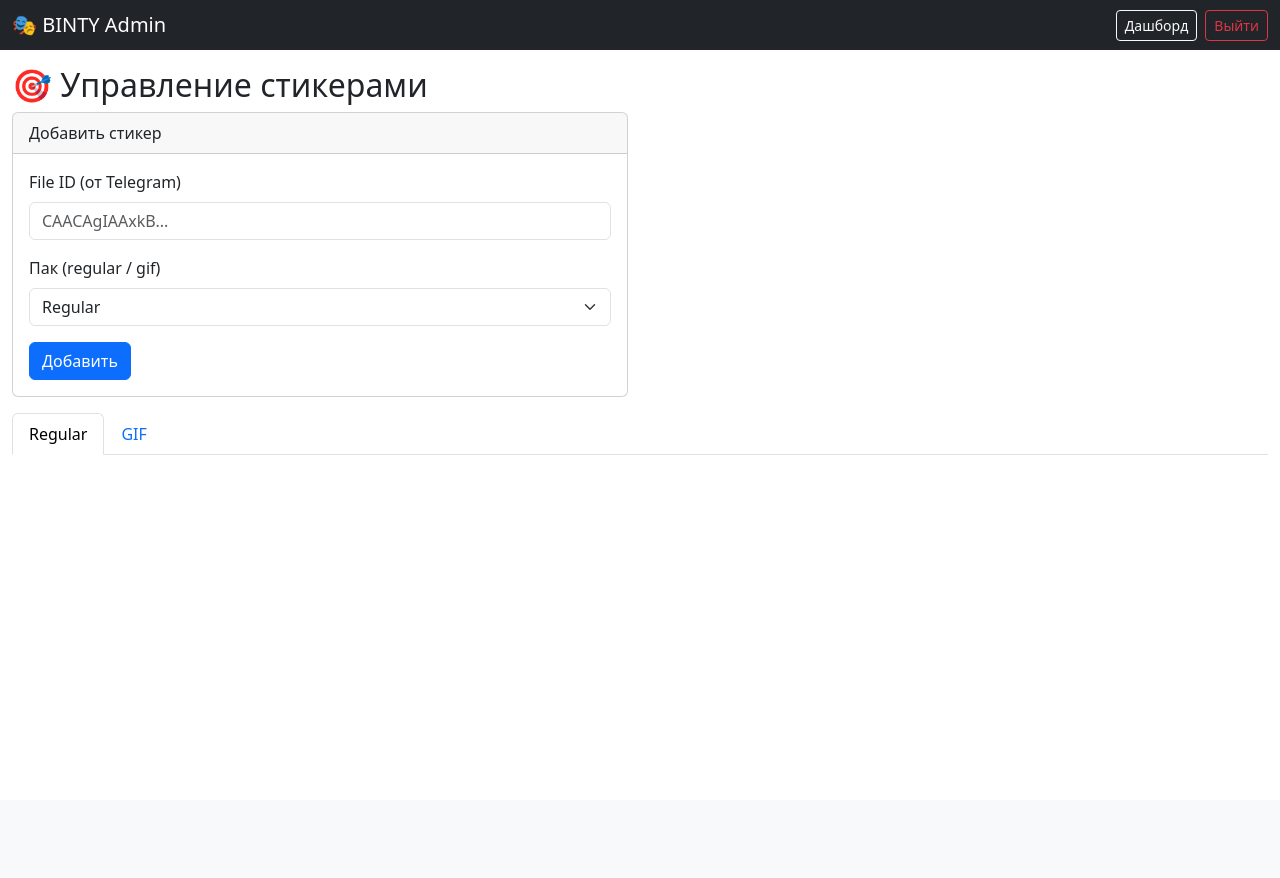
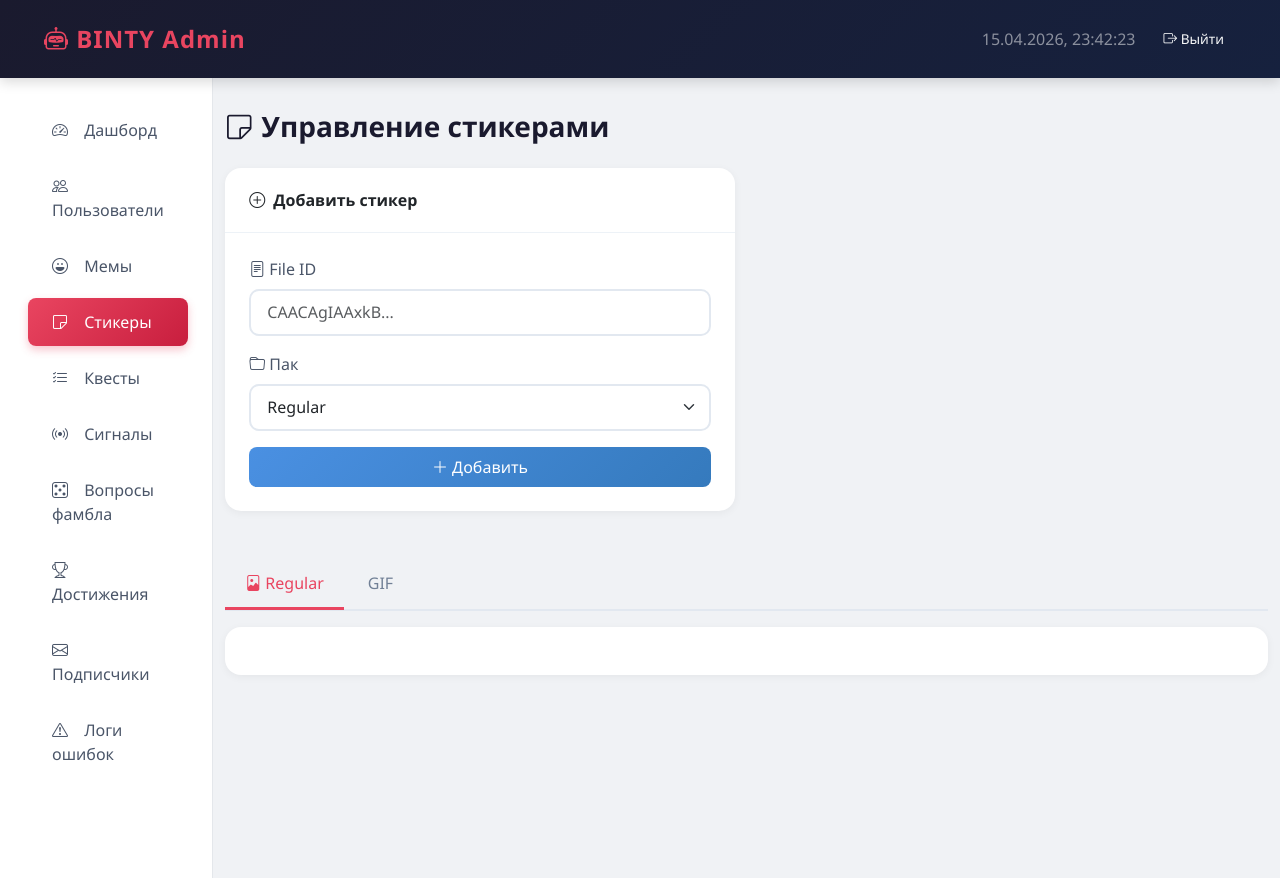
Before and after one commit to NonPlayableC/Fumble-bot.v2, a Flask app: template admin/templates/stickers.html in a window 1280 px wide. Before the commit the page ends 455 px from the top, so only its background shows below. Run offline with Flask 3, Linux system fonts and the light colour scheme; the template is opened without the code that fills it, so the values that code supplies are empty.

Commit message:
Update stickers.html

```diff
--- a/admin/templates/stickers.html
+++ b/admin/templates/stickers.html
@@ -5,60 +5,97 @@
     <meta name="viewport" content="width=device-width, initial-scale=1.0">
     <title>Стикеры — BINTY Admin</title>
     <link href="https://cdn.jsdelivr.net/npm/bootstrap@5.3.0/dist/css/bootstrap.min.css" rel="stylesheet">
+    <link rel="stylesheet" href="https://cdn.jsdelivr.net/npm/bootstrap-icons@1.11.0/font/bootstrap-icons.css">
+    <link rel="stylesheet" href="/static/style.css">
 </head>
 <body>
-    <nav class="navbar navbar-dark bg-dark">
+    <nav class="navbar navbar-dark">
         <div class="container-fluid">
-            <span class="navbar-brand mb-0 h1">🎭 BINTY Admin</span>
-            <div class="d-flex">
-                <a href="/" class="btn btn-outline-light btn-sm me-2">Дашборд</a>
-                <a href="/logout" class="btn btn-outline-danger btn-sm">Выйти</a>
+            <span class="navbar-brand"><i class="bi bi-robot"></i> BINTY Admin</span>
+            <div class="d-flex align-items-center">
+                <span class="text-white-50 me-3" id="currentTime"></span>
+                <a href="/logout" class="btn btn-outline-light btn-sm"><i class="bi bi-box-arrow-right"></i> Выйти</a>
             </div>
         </div>
     </nav>
 
-    <div class="container-fluid mt-3">
-        <h2>🎯 Управление стикерами</h2>
+    <div class="container-fluid">
+        <div class="row">
+            <nav class="col-md-2 d-md-block sidebar">
+                <div class="position-sticky">
+                    <ul class="nav flex-column">
+                        <li class="nav-item"><a class="nav-link" href="/"><i class="bi bi-speedometer2"></i> Дашборд</a></li>
+                        <li class="nav-item"><a class="nav-link" href="/users"><i class="bi bi-people"></i> Пользователи</a></li>
+                        <li class="nav-item"><a class="nav-link" href="/memes"><i class="bi bi-emoji-laughing"></i> Мемы</a></li>
+                        <li class="nav-item"><a class="nav-link active" href="/stickers"><i class="bi bi-sticky"></i> Стикеры</a></li>
+                        <li class="nav-item"><a class="nav-link" href="/quests"><i class="bi bi-list-check"></i> Квесты</a></li>
+                        <li class="nav-item"><a class="nav-link" href="/signals"><i class="bi bi-broadcast"></i> Сигналы</a></li>
+                        <li class="nav-item"><a class="nav-link" href="/fumble"><i class="bi bi-dice-5"></i> Вопросы фамбла</a></li>
+                        <li class="nav-item"><a class="nav-link" href="/achievements"><i class="bi bi-trophy"></i> Достижения</a></li>
+                        <li class="nav-item"><a class="nav-link" href="/subscribers"><i class="bi bi-envelope"></i> Подписчики</a></li>
+                        <li class="nav-item"><a class="nav-link" href="/logs"><i class="bi bi-exclamation-triangle"></i> Логи ошибок</a></li>
+                    </ul>
+                </div>
+            </nav>
 
-        <div class="row mb-3">
+            <main class="col-md-10 ms-sm-auto">
+                <h2 class="page-title"><i class="bi bi-sticky me-2"></i>Управление стикерами</h2>
+
+                <div class="row mb-4">
                     <div class="col-md-6">
                         <div class="card">
-                    <div class="card-header">Добавить стикер</div>
+                            <div class="card-header"><i class="bi bi-plus-circle me-2"></i>Добавить стикер</div>
                             <div class="card-body">
                                 <div class="mb-3">
-                            <label class="form-label">File ID (от Telegram)</label>
+                                    <label class="form-label"><i class="bi bi-file-text me-1"></i>File ID</label>
                                     <input type="text" id="stickerFileId" class="form-control" placeholder="CAACAgIAAxkB...">
                                 </div>
                                 <div class="mb-3">
-                            <label class="form-label">Пак (regular / gif)</label>
+                                    <label class="form-label"><i class="bi bi-folder me-1"></i>Пак</label>
                                     <select id="stickerPack" class="form-select">
                                         <option value="regular">Regular</option>
                                         <option value="gif">GIF</option>
                                     </select>
                                 </div>
-                        <button class="btn btn-primary" onclick="addSticker()">Добавить</button>
+                                <button class="btn btn-primary w-100" onclick="addSticker()"><i class="bi bi-plus-lg"></i> Добавить</button>
                             </div>
                         </div>
                     </div>
                 </div>
 
-        <ul class="nav nav-tabs">
-            <li class="nav-item"><a class="nav-link active" data-bs-toggle="tab" href="#regular">Regular</a></li>
-            <li class="nav-item"><a class="nav-link" data-bs-toggle="tab" href="#gif">GIF</a></li>
+                <ul class="nav nav-tabs mb-3">
+                    <li class="nav-item"><a class="nav-link active" data-bs-toggle="tab" href="#regular"><i class="bi bi-file-image me-1"></i>Regular</a></li>
+                    <li class="nav-item"><a class="nav-link" data-bs-toggle="tab" href="#gif"><i class="bi bi-file-gif me-1"></i>GIF</a></li>
                 </ul>
 
-        <div class="tab-content mt-3">
+                <div class="tab-content">
                     <div class="tab-pane fade show active" id="regular">
+                        <div class="card">
+                            <div class="card-body">
                                 <div class="row" id="regularStickers"></div>
                             </div>
+                        </div>
+                    </div>
                     <div class="tab-pane fade" id="gif">
+                        <div class="card">
+                            <div class="card-body">
                                 <div class="row" id="gifStickers"></div>
                             </div>
+                        </div>
+                    </div>
+                </div>
+            </main>
         </div>
     </div>
 
     <script src="https://cdn.jsdelivr.net/npm/bootstrap@5.3.0/dist/js/bootstrap.bundle.min.js"></script>
     <script>
+        function updateTime() {
+            document.getElementById('currentTime').textContent = new Date().toLocaleString('ru-RU');
+        }
+        updateTime();
+        setInterval(updateTime, 1000);
+
         document.addEventListener('DOMContentLoaded', loadStickers);
 
         async function loadStickers() {
@@ -68,23 +105,21 @@
             const regular = stickers.filter(s => s.pack === 'regular');
             const gif = stickers.filter(s => s.pack === 'gif');
 
-            document.getElementById('regularStickers').innerHTML = regular.map(s => `
-                <div class="col-md-2 mb-2">
+            document.getElementById('regularStickers').innerHTML = renderStickerGrid(regular, 'regular');
+            document.getElementById('gifStickers').innerHTML = renderStickerGrid(gif, 'gif');
+        }
+
+        function renderStickerGrid(stickers, pack) {
+            if (stickers.length === 0) {
+                return `<div class="col-12 text-center py-4 text-muted"><i class="bi bi-emoji-frown fs-1"></i><p class="mt-2">Нет стикеров в этом паке</p></div>`;
+            }
+
+            return stickers.map(s => `
+                <div class="col-md-3 col-sm-6 mb-3">
                     <div class="card">
-                        <div class="card-body p-2">
-                            <code>${s.file_id.substring(0, 20)}...</code>
-                            <button class="btn btn-sm btn-danger w-100 mt-2" onclick="deleteSticker(${s.id})">Удалить</button>
-                        </div>
-                    </div>
-                </div>
-            `).join('');
-
-            document.getElementById('gifStickers').innerHTML = gif.map(s => `
-                <div class="col-md-2 mb-2">
-                    <div class="card">
-                        <div class="card-body p-2">
-                            <code>${s.file_id.substring(0, 20)}...</code>
-                            <button class="btn btn-sm btn-danger w-100 mt-2" onclick="deleteSticker(${s.id})">Удалить</button>
+                        <div class="card-body">
+                            <code class="d-block mb-2 text-truncate" style="font-size: 11px;">${s.file_id}</code>
+                            <button class="btn btn-sm btn-outline-danger w-100" onclick="deleteSticker(${s.id})"><i class="bi bi-trash"></i> Удалить</button>
                         </div>
                     </div>
                 </div>
@@ -92,10 +127,14 @@
         }
 
         async function addSticker() {
-            const file_id = document.getElementById('stickerFileId').value;
+            const file_id = document.getElementById('stickerFileId').value.trim();
             const pack = document.getElementById('stickerPack').value;
 
             if (!file_id) return alert('Введите File ID');
+
+            const btn = event.target;
+            btn.disabled = true;
+            btn.innerHTML = '<span class="spinner-border spinner-border-sm me-1"></span>Добавление...';
 
             await fetch('/api/stickers', {
                 method: 'POST',
@@ -104,6 +143,8 @@
             });
 
             document.getElementById('stickerFileId').value = '';
+            btn.disabled = false;
+            btn.innerHTML = '<i class="bi bi-plus-lg"></i> Добавить';
             loadStickers();
         }
 
```
Lines whose indentation alone changed are shown as unchanged.
